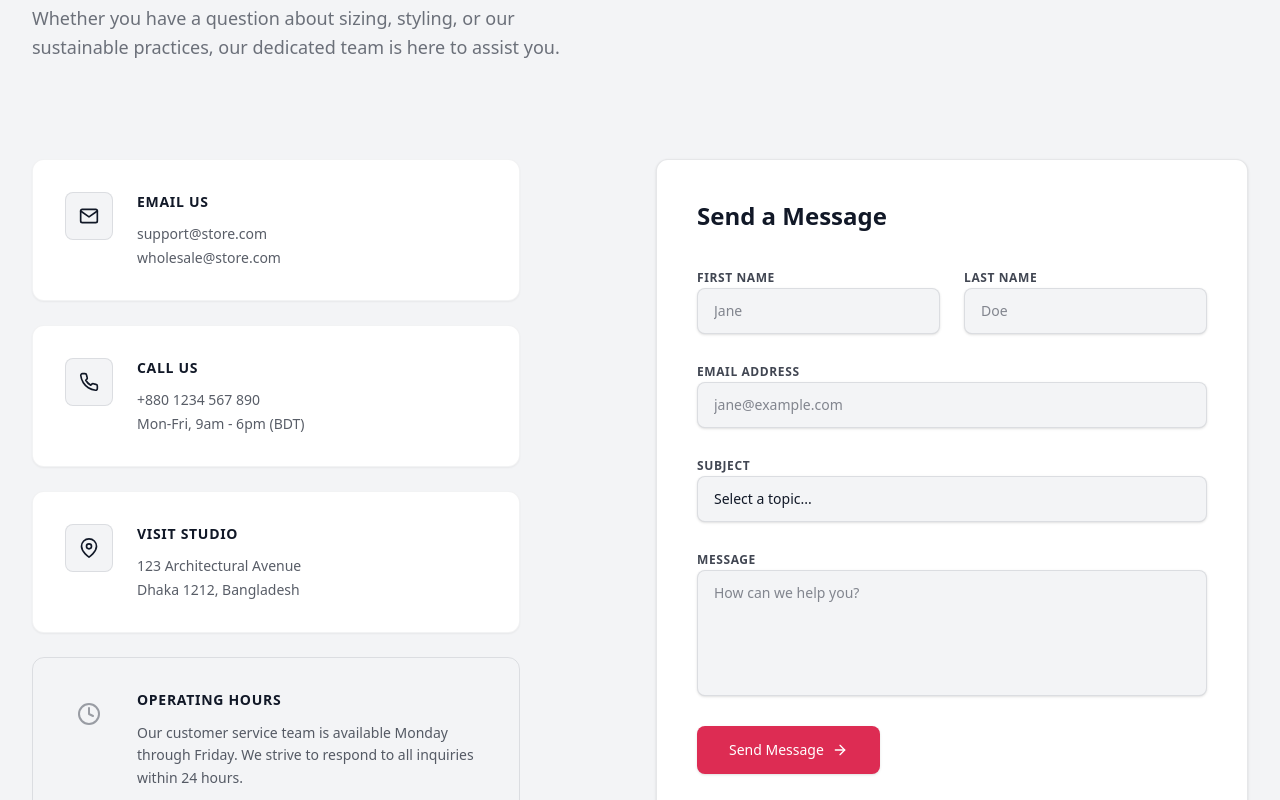
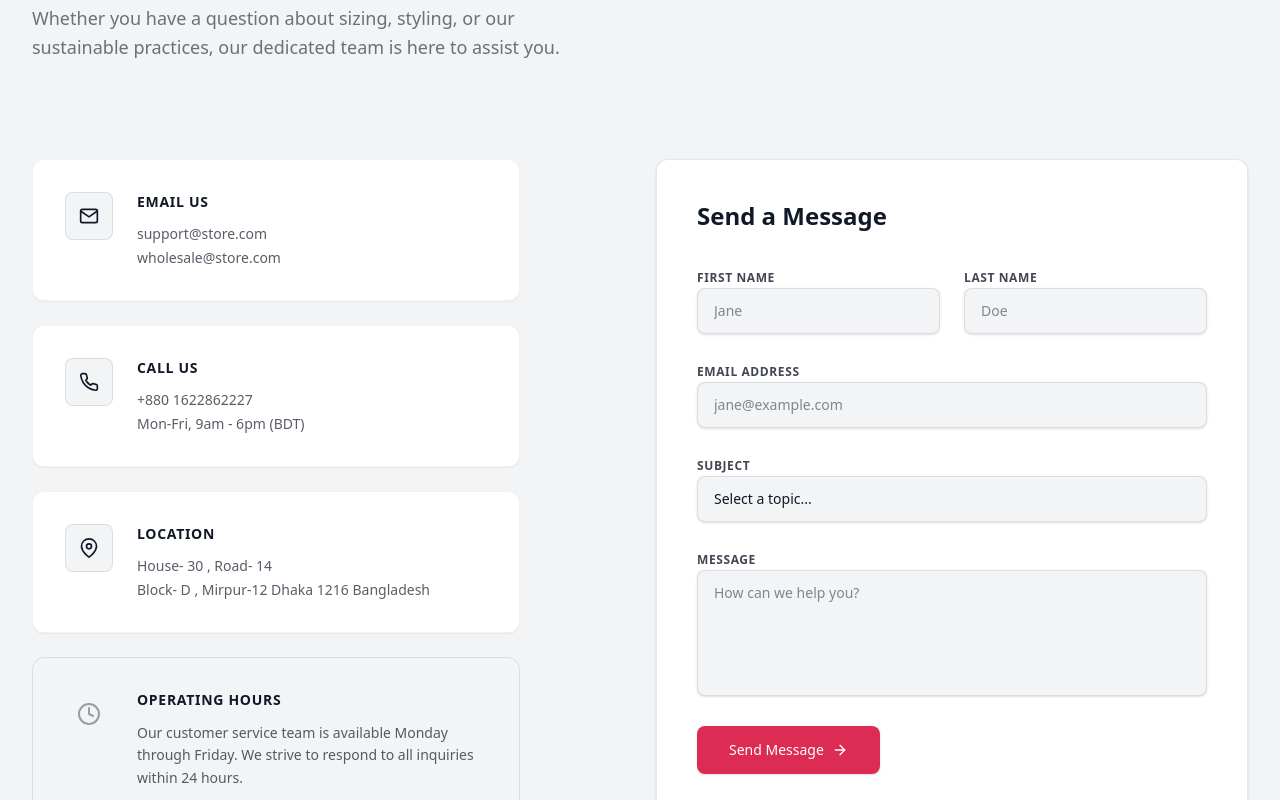
Before and after one commit to RaiyanSohel-byte/vyzobd-frontend, a Next.js app: page /contact in a window 1280 px wide. Shown: the part 407-1207 px from the top of the page. Built offline with nearby package versions, Linux system fonts and the light colour scheme; no server answers.

Commit message:
contact  details changed

```diff
--- a/src/app/(shop)/contact/page.jsx
+++ b/src/app/(shop)/contact/page.jsx
@@ -20,15 +20,19 @@ const CONTACT_INFO = [
     id: "phone",
     icon: FiPhone,
     title: "Call Us",
-    details: ["+880 1234 567 890", "Mon-Fri, 9am - 6pm (BDT)"],
+    details: ["+880 1622862227", "Mon-Fri, 9am - 6pm (BDT)"],
   },
   {
     id: "location",
     icon: FiMapPin,
-    title: "Visit Studio",
-    details: ["123 Architectural Avenue", "Dhaka 1212, Bangladesh"],
+    title: "Location",
+    details: [
+      "House- 30 , Road- 14",
+      "Block- D , Mirpur-12 Dhaka 1216 Bangladesh",
+    ],
   },
 ];
+//House- 30, Road- 14, Block- D, Mirpur-12 Dhaka 1216 Bangladesh
 
 export default function ContactSection() {
   const [isSubmitting, setIsSubmitting] = useState(false);
```
